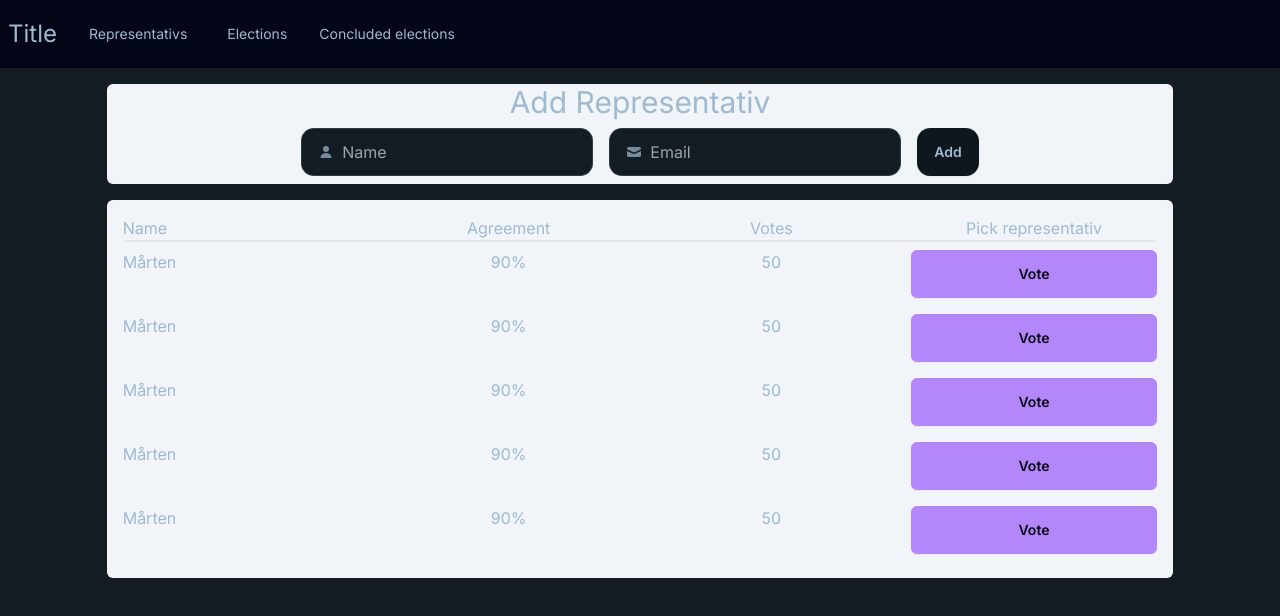
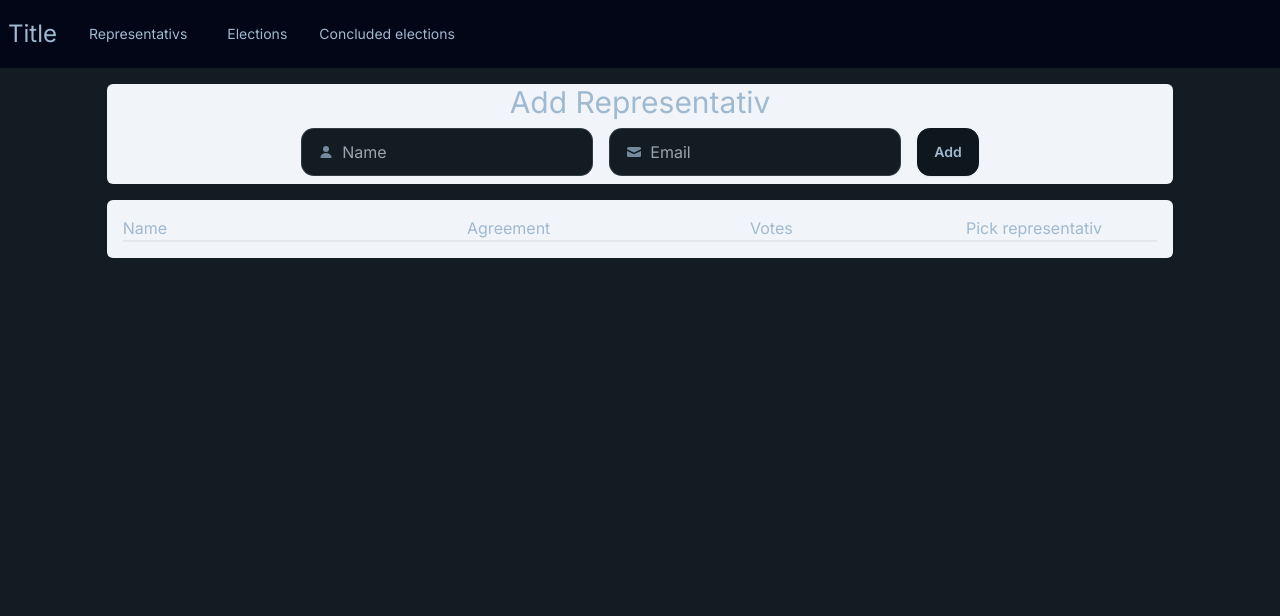
Before and after one commit to martensoderlind/Final-weekend-assignment, a Next.js app: page /representativs in a window 1280 px wide. Shown: the top 616 px of the page. Built offline with nearby package versions, Linux system fonts and the light colour scheme.

Commit message:
moved representativ component in to reapresentativ-board

```diff
--- a/src/app/(main)/representativs/page.tsx
+++ b/src/app/(main)/representativs/page.tsx
@@ -1,4 +1,3 @@
-import Representativ from "@/features/elections/components/representativ";
 import RepresentativBoard from "@/features/elections/components/representativ-board";
 import RepresentativForm from "@/features/elections/components/representativ-form";
 
@@ -6,13 +5,7 @@ export default function Page() {
   return (
     <>
       <RepresentativForm />
-      <RepresentativBoard>
-        <Representativ />
-        <Representativ />
-        <Representativ />
-        <Representativ />
-        <Representativ />
-      </RepresentativBoard>
+      <RepresentativBoard />
     </>
   );
 }
```
